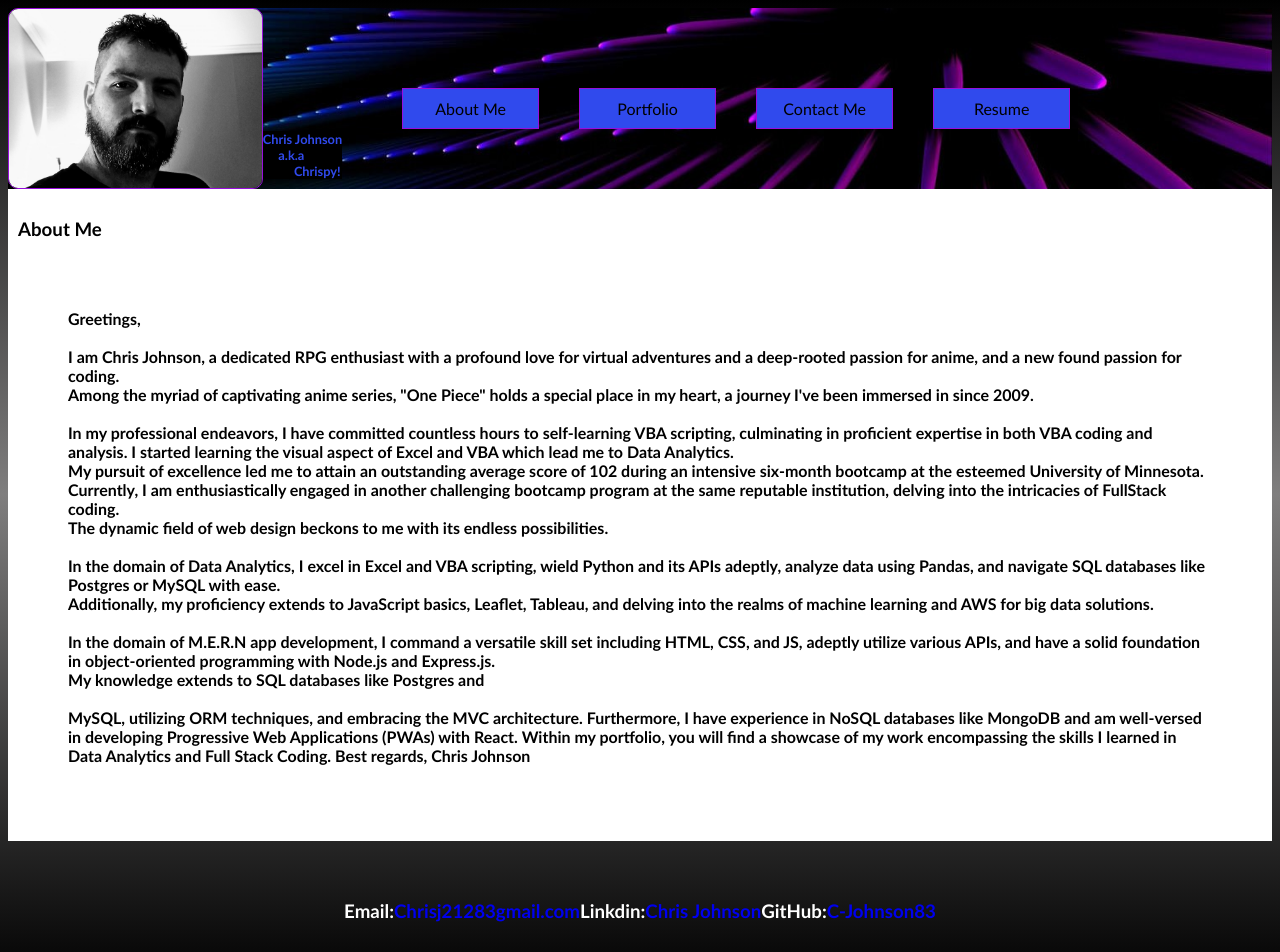
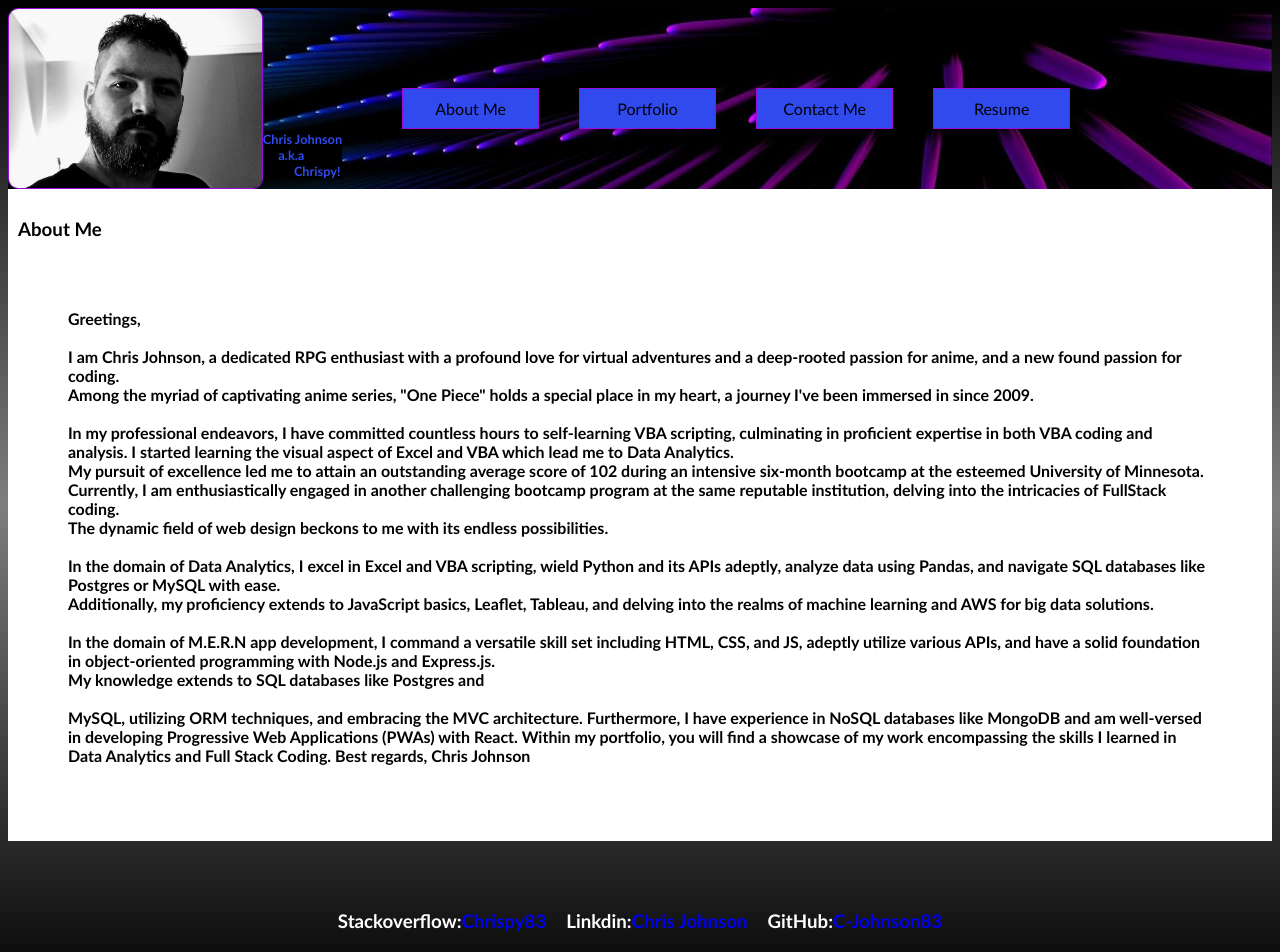
Before and after one commit to C-Johnson83/sturdy-palm-tree, a React (Vite) app: page / in a window 1280 px wide. Shown: the top 952 px of the page. Built offline with nearby package versions, Linux system fonts and the light colour scheme.

Commit message:
update readme, footer links, and contact

```diff
--- a/src/components/Contact.jsx
+++ b/src/components/Contact.jsx
@@ -23,6 +23,11 @@ function ContactMe() {
     setEmail(''); // Clear email input after submission
     setPhone(''); // Clear phone input after submission
     setMessage(''); // Clear message input after submission
+  };
+
+  // Function to handle clicking the link
+  const handleLinkClick = () => {
+    window.location.href = "mailto:chrisj21283@gmail.com";
   };
 
   return (
@@ -69,6 +74,8 @@ function ContactMe() {
             />
           </div>
           <button type="submit">Submit</button>
+          <p>Alternative method to email me directly</p>
+          <button type="button" class='alt' onClick={handleLinkClick}>Create Email</button>
         </form>
       </section>
     </main>
--- a/src/components/Footer.jsx
+++ b/src/components/Footer.jsx
@@ -5,7 +5,7 @@ function Footer() {
 <footer>
 <ul className="contactLinks">
 <li>
-  <h3>Email:<a href="https://gmail.com" target="_blank">Chrisj21283gmail.com</a></h3>
+  <h3>Stackoverflow:<a href="https://stackoverflow.com/users/20463867/chrispy83?tab=profile" target="_blank">Chrispy83</a></h3>
 </li>
 <li>
   <h3>Linkdin:<a href="https://linkedin.com/in/chris-johnson-aa5b8827a">Chris Johnson</a></h3>
--- a/src/components/Project.jsx
+++ b/src/components/Project.jsx
@@ -29,6 +29,7 @@ function Project() {
     'urban-spork': '/assets/images/noteTaker.PNG',
     'super-broccoli': '/assets/images/pwa.PNG',
     'cautious-chainsaw': '/assets/images/socialMediaAPI.PNG',
+    'sturdy-palm-tree': '/assets/images/react.PNG',
     };
 
   useEffect(() => {
--- a/src/index.css
+++ b/src/index.css
@@ -41,7 +41,9 @@ footer {
   color: #ffffff;
   max-height: 10%;
 }
-
+footer ul li{
+  padding:10px;
+}
 /* Buttons */
 button {
   display: flex;
@@ -72,7 +74,9 @@ label {
 #message {
   height: 200px;
 }
-
+.alt {
+  color:white;
+}
 /* Link Names */
 .linkName {
   display: flex;
```
Also changed, not shown: public/assets/images/react.PNG (added), 1 other file (tests, documents, lock files or other folders).
